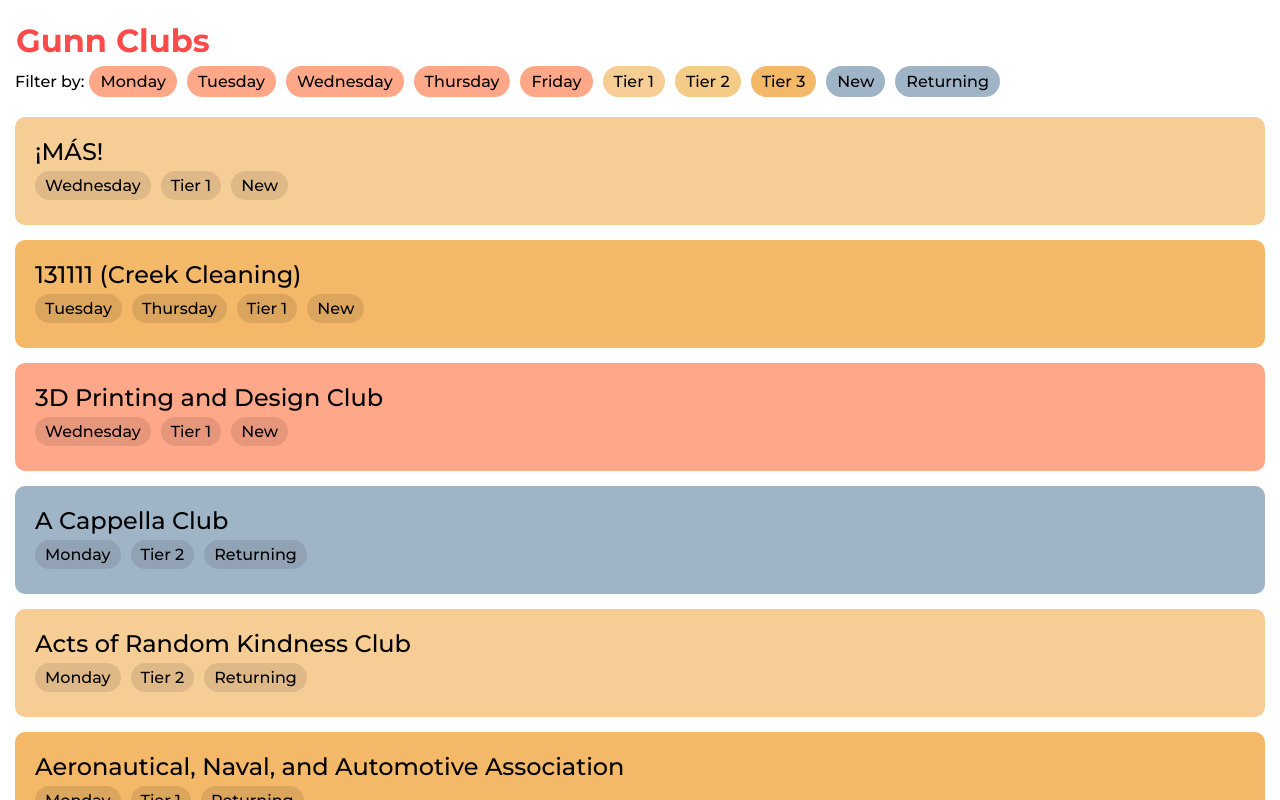
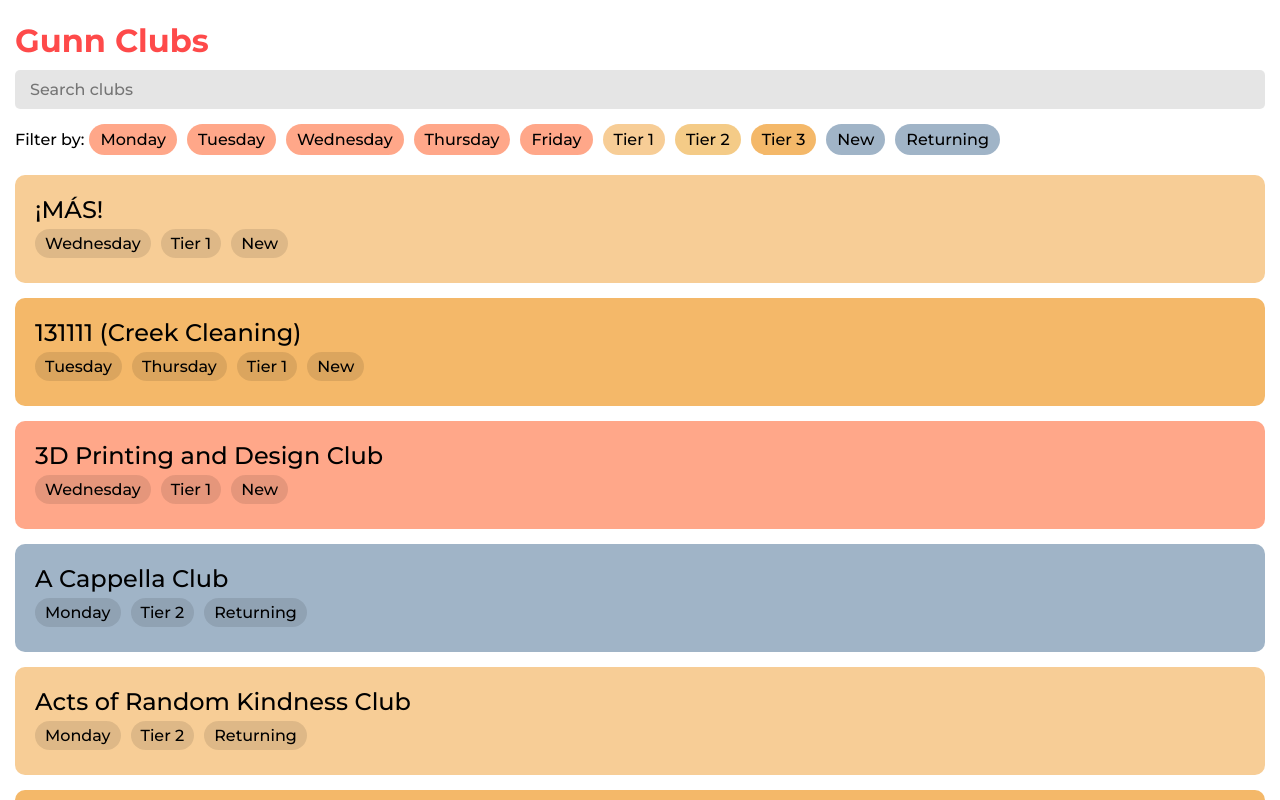
Before and after one commit to GHSClubs/Clustr-Web-App, a React (Create React App) app: page / in a window 1280 px wide. Shown: the top 800 px of the page. Built offline with nearby package versions, Linux system fonts and the light colour scheme.

Commit message:
Add search

```diff
--- a/public/index.html
+++ b/public/index.html
@@ -5,9 +5,8 @@
     <link rel="icon" href="%PUBLIC_URL%/favicon.ico" />
     <meta name="viewport" content="width=device-width, initial-scale=1" />
     <meta name="theme-color" content="#ffa789" />
-    <h1> Gunn Clubs </h1>
 
-      <meta
+    <meta
       name="description"
       content="Browse through the numerous clubs at Gunn and learn more about them!"
     />
--- a/src/App.js
+++ b/src/App.js
@@ -28,7 +28,7 @@ class App extends React.Component {
             zoomLink: link
           };
         });
-        for (let i = 0; i < clubs.length-1; i++) {
+        for (let i = 0; i < clubs.length; i++) {
           if (i%4.0 === 1) {
             clubs[i].color = Colors.ORANGE
           }
--- a/src/components/Club.js
+++ b/src/components/Club.js
@@ -1,5 +1,21 @@
 import React from 'react';
 import styles from './Club.module.css';
+
+function matchedString(string, searchFilter) {
+  if (!searchFilter) return string;
+  const parts = [];
+  // Reset .exec
+  searchFilter.lastIndex = 0;
+  let match = null;
+  let lastIndex = 0;
+  while ((match = searchFilter.exec(string))) {
+    parts.push(string.slice(lastIndex, match.index));
+    parts.push(<span className={styles.matched} key={match.index}>{match[0]}</span>);
+    lastIndex = match.index + match[0].length;
+  }
+  parts.push(string.slice(lastIndex));
+  return parts;
+}
 
 class Club extends React.Component {
   state = {
@@ -18,7 +34,7 @@ class Club extends React.Component {
   };
 
   render() {
-    const {name, color, tags, description, meetingTime, presidents, zoomLink, filters} = this.props;
+    const {name, color, tags, description, meetingTime, presidents, zoomLink, searchFilter, filters} = this.props;
     const {open} = this.state;
     return (
       <button
@@ -26,7 +42,7 @@ class Club extends React.Component {
         style={{backgroundColor: color}}
         onClick={this.handleClick}
       >
-        <h2 className={styles.name}>{name}</h2>
+        <h2 className={styles.name}>{matchedString(name, searchFilter)}</h2>
         <ul className={styles.tags}>
           {tags.map(tag => (
             <li
@@ -36,7 +52,7 @@ class Club extends React.Component {
           ))}
         </ul>
         {open && <>
-          <p className={styles.field}>{description}</p>
+          <p className={styles.field}>{matchedString(description, searchFilter)}</p>
           <p className={styles.field}>Time: <strong>{meetingTime}</strong></p>
           <p className={styles.field}>President: {presidents}</p>
           {zoomLink && <p className={styles.field}>Zoom link: <a
--- a/src/components/Club.module.css
+++ b/src/components/Club.module.css
@@ -55,3 +55,8 @@
 .link:hover {
   text-decoration: underline;
 }
+
+.matched {
+  background-color: white;
+  border-radius: 0.1em;
+}
--- a/src/components/ClubList.js
+++ b/src/components/ClubList.js
@@ -4,7 +4,13 @@ import Club from './Club.js';
 import ClubInfo from './ClubInfo.js';
 import Colors from '../Colors.js';
 import FilterButton from './FilterButton.js';
+import Search from './Search.js';
 import styles from './ClubList.module.css';
+
+// https://stackoverflow.com/a/9310752
+function escapeRegExp(text) {
+  return text.replace(/[-[\]{}()*+?.,\\^$|#\s]/g, '\\$&');
+}
 
 const allFilters = [
   {name: 'Monday', color: Colors.PINK},
@@ -22,6 +28,7 @@ const allFilters = [
 class ClubList extends React.Component {
   state = {
     selectedClub: null,
+    search: '',
     filters: []
   };
 
@@ -49,18 +56,39 @@ class ClubList extends React.Component {
     }
   };
 
+  handleSearch = search => {
+    this.setState({ search });
+  };
+
   render() {
     const {clubs} = this.props;
-    const {selectedClub: selectedClubName, filters} = this.state;
+    const {selectedClub: selectedClubName, search, filters} = this.state;
     const selectedClub = clubs.find(club => club.name === selectedClubName);
-    const filteredClubs = filters.length
-      ? clubs
-        .filter(club => filters.every(filter => club.tags.includes(filter)))
-      : clubs
+    const searchFilter = search ? new RegExp(escapeRegExp(search), 'ig') : null;
+    const filteredClubs = clubs.filter(club => {
+      if (filters.length > 0) {
+        // Hide clubs that do not have a selected filter
+        if (filters.some(filter => !club.tags.includes(filter))) {
+          return false;
+        }
+      }
+      if (searchFilter) {
+        // Hide clubs that do not have the search query in its name nor description
+        if (!searchFilter.test(club.name) && !searchFilter.test(club.description)) {
+          return false;
+        }
+      }
+      return true;
+    });
     return (
       <div className={`${styles.wrapper} ${selectedClub ? styles.clubSelected : ''}`}>
         <div className={styles.list}>
+          <h1> Gunn Clubs </h1>
           <div className={styles.searchWrapper}>
+            <Search
+              search={search}
+              onChange={this.handleSearch}
+            />
             <div className={styles.filters}>
               Filter by:
               {allFilters.map(({name, color}) => (
@@ -85,6 +113,7 @@ class ClubList extends React.Component {
                 zoomLink={zoomLink}
                 meetingDay={day}
                 meetingTime={time}
+                searchFilter={searchFilter}
                 filters={filters}
                 onSelect={this.handleSelectClub}
               />
--- a/src/components/ClubList.module.css
+++ b/src/components/ClubList.module.css
@@ -10,6 +10,11 @@
   /* overflow: auto; */
   /* Momentum scrolling on iOS */
   -webkit-overflow-scrolling: touch;
+}
+
+.searchWrapper {
+  display: flex;
+  flex-direction: column;
 }
 
 .info {
--- a/src/components/Search.js
+++ b/src/components/Search.js
@@ -2,10 +2,19 @@ import React from 'react';
 import styles from './Search.module.css';
 
 class Search extends React.Component {
+  handleInput = e => {
+    this.props.onChange(e.target.value);
+  };
+
   render() {
     return (
-      <div className={styles.wrapper}>
-      </div>
+      <input
+        type="search"
+        defaultValue={this.props.search}
+        placeholder="Search clubs"
+        className={styles.search}
+        onInput={this.handleInput}
+      />
     );
   }
 }
--- a/src/components/Search.module.css
+++ b/src/components/Search.module.css
@@ -0,0 +1,6 @@
+.search {
+  background-color: rgba(0, 0, 0, 0.1);
+  padding: 10px 15px;
+  border-radius: 5px;
+  margin: 10px 0;
+}
--- a/src/index.css
+++ b/src/index.css
@@ -16,8 +16,7 @@ html {
 }
 
 h1{
-  padding-left: 1rem;
-  margin-bottom: .2px;
+  margin-bottom: 0;
   color:#FE4A4A;
 }
 .topnav{
@@ -50,7 +49,10 @@ code {
     monospace;
 }
 
-button {
+button,
+input,
+select,
+textarea {
   -webkit-appearance: none;
   border: none;
   background: none;
```
